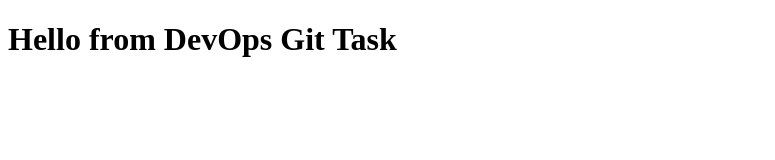
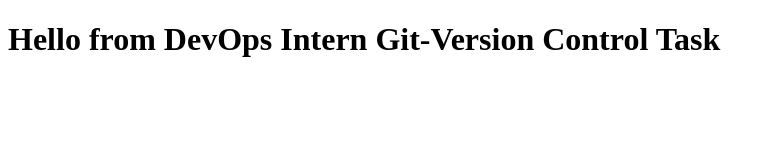
Before and after one commit to devops-nikki/Elevate-labs-git-version-control-task, a plain HTML site: page devops-git-task/src/index.html in a window 1280 px wide. Shown: the whole page, without its empty margins (0-775 px from the left). Drawn offline with Linux system fonts and the light colour scheme.

Commit message:
initial commit

```diff
--- a/devops-git-task/src/index.html
+++ b/devops-git-task/src/index.html
@@ -4,6 +4,6 @@
     <title>DevOps Project</title>
 </head>
 <body>
-    <h1>Hello from DevOps Git Task</h1>
+    <h1>Hello from DevOps Intern Git-Version Control Task</h1>
 </body>
 </html>
```
Also changed, not shown: 1 other file.
